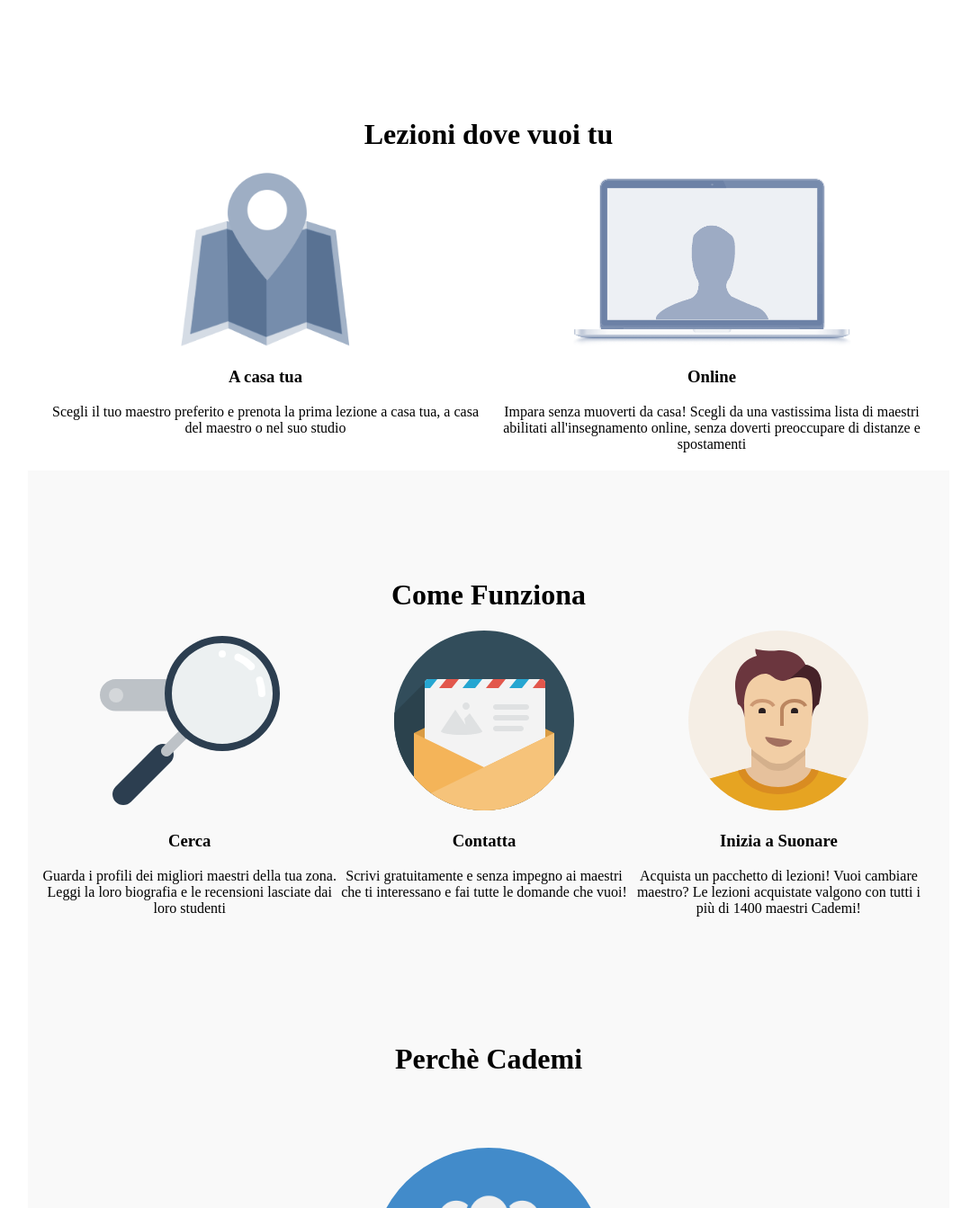
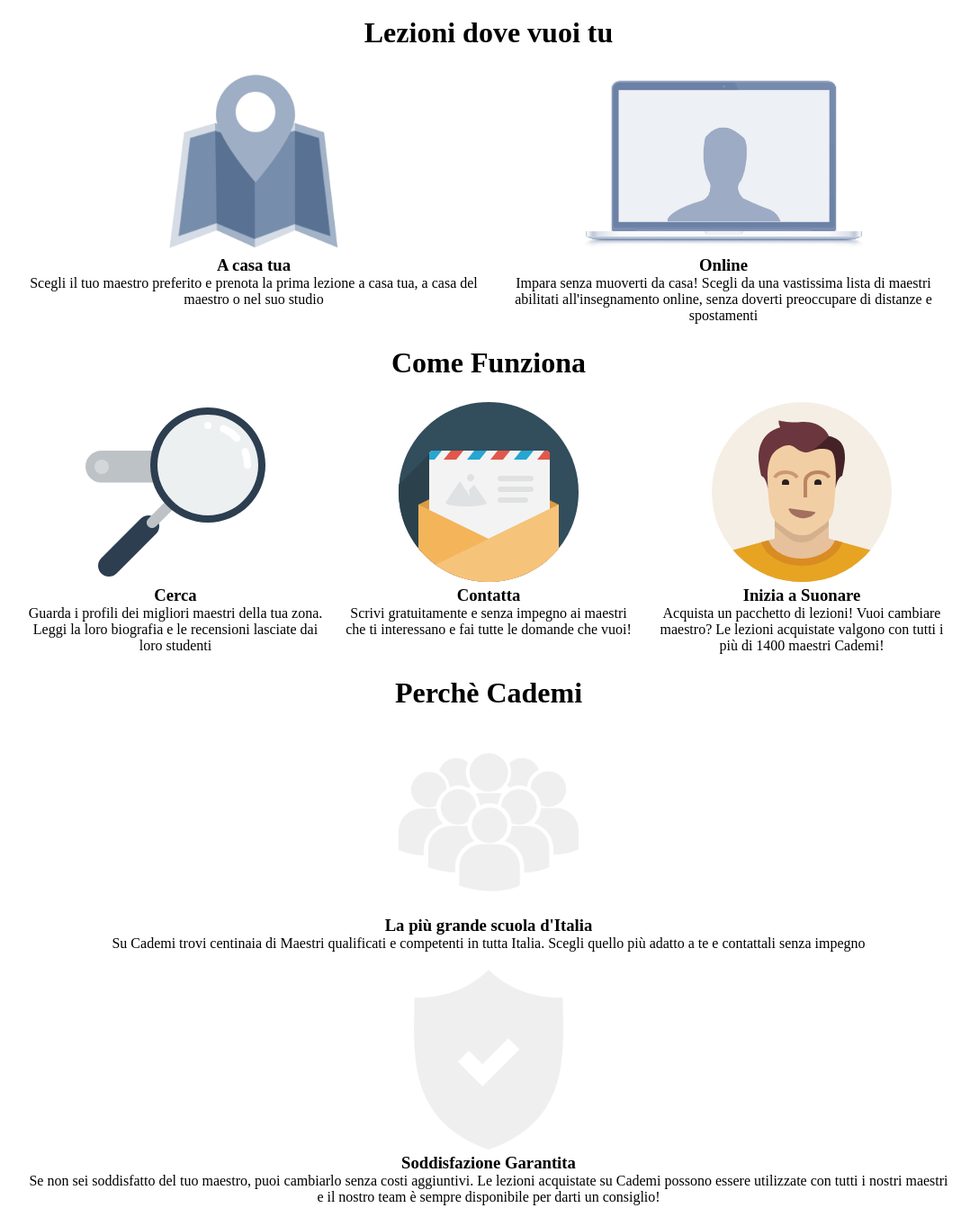
Before and after one commit to AgneseBettio/html-css-resp-wannabe-12bool, a plain HTML site: page index.html in a window 1280 px wide. Shown: the part 17-1360 px from the top of the page at 90% size, without its empty margins (97-1175 px from the left). Drawn offline with Linux system fonts and the light colour scheme.

Commit message:
struttura ok aggiungere resposive h 18.00

```diff
--- a/index.html
+++ b/index.html
@@ -7,67 +7,131 @@
     <link rel="stylesheet" href="style.css">
     <title>Boolean academy</title>
   </head>
+
   <body>
     <div class="container">
-      <div id="lezioni" class="container">
-        <div class="row">
+      <div class="row">
+
+        <div class="col-12">
           <h1>Lezioni dove vuoi tu</h1>
-          <div class="left">
-            <img src="img/icon/maps.png" alt="">
+        </div>
+
+      </div>
+
+      <div class="row">
+
+        <div class="col-6">
+          <div class="wrap">
+
+            <img src="img/icon/maps.png" alt="location map">
             <h3>A casa tua</h3>
-            Scegli il tuo maestro preferito e prenota la prima lezione a casa tua, a casa del maestro o nel suo studio
+            <p>Scegli il tuo maestro preferito e prenota la prima lezione a casa tua, a casa del maestro o nel suo studio</p>
+
           </div>
-          <div class="right">
-            <img src="img/icon/screen.png" alt="">
+        </div>
+
+        <div class="col-6">
+          <div class="wrap">
+
+            <img src="img/icon/screen.png" alt="computer">
             <h3>Online</h3>
-            Impara senza muoverti da casa! Scegli da una vastissima lista di maestri abilitati all'insegnamento online, senza doverti preoccupare di distanze e spostamenti
+            <p>Impara senza muoverti da casa! Scegli da una vastissima lista di maestri abilitati all'insegnamento online, senza doverti preoccupare di distanze e spostamenti</p>
+
+          </div>
+        </div>
+
+      </div>
+
+      <div class="row">
+        <div class="col-12">
+          <h1>Come Funziona</h1>
+        </div>
+      </div>
+
+      <div class="row">
+        <div class="col-4">
+
+          <div class="wrap">
+
+            <img src="img/search.svg" alt="">
+            <h3>Cerca</h3>
+            <p>Guarda i profili dei migliori maestri della tua zona. Leggi la loro biografia e le recensioni lasciate dai loro studenti</p>
+
+          </div>
+        </div>
+
+        <div class="col-4">
+          <div class="wrap">
+
+            <img src="img/letter.svg" alt="">
+            <h3>Contatta</h3>
+            <p>Scrivi gratuitamente e senza impegno ai maestri che ti interessano e fai tutte le domande che vuoi!</p>
+
+          </div>
+        </div>
+
+        <div class="col-4">
+          <div class="wrap">
+
+            <img src="img/male.svg" alt="">
+            <h3>Inizia a Suonare</h3>
+            <p>  Acquista un pacchetto di lezioni! Vuoi cambiare maestro? Le lezioni acquistate valgono con tutti i più di 1400 maestri Cademi!</p>
+
+          </div>
+        </div>
+
+      </div>
+
+      <div class="row">
+
+        <div class="col-12">
+          <h1>Perchè Cademi</h1>
+        </div>
+
+      </div>
+
+      <div class="row">
+        <div class="col-12">
+
+          <div class="wrap">
+            <img src="img/icon/profile.png" alt="">
+            <h3>La più grande scuola d'Italia</h3>
+            <p>Su Cademi trovi centinaia di Maestri qualificati e competenti in tutta Italia. Scegli quello più adatto a te e contattali senza impegno</p>
+
           </div>
         </div>
       </div>
 
-      <div id="steps" class="container grey">
-        <div class="row">
-          <h1>Come Funziona</h1>
-          <div class="left">
-            <img src="img/search.svg" alt="">
-            <h3>Cerca</h3>
-            Guarda i profili dei migliori maestri della tua zona. Leggi la loro biografia e le recensioni lasciate dai loro studenti
-          </div>
-          <div class="central">
-            <img src="img/letter.svg" alt="">
-            <h3>Contatta</h3>
-            Scrivi gratuitamente e senza impegno ai maestri che ti interessano e fai tutte le domande che vuoi!
-          </div>
-          <div class="right">
-            <img src="img/male.svg" alt="">
-            <h3>Inizia a Suonare</h3>
-            Acquista un pacchetto di lezioni! Vuoi cambiare maestro? Le lezioni acquistate valgono con tutti i più di 1400 maestri Cademi!
+      <div class="row">
+
+        <div class="col-12">
+          <div class="wrap">
+
+
+            <img src="img/icon/secure.png" alt="">
+            <h3>Soddisfazione Garantita</h3>
+            <p>Se non sei soddisfatto del tuo maestro, puoi cambiarlo senza costi aggiuntivi. Le lezioni acquistate su Cademi possono essere utilizzate con tutti i nostri maestri e il nostro team è sempre disponibile per darti un consiglio!</p>
+
+
           </div>
         </div>
       </div>
 
-      <div id="why" class="container grey">
-        <div class="row">
-          <h1>Perchè Cademi</h1>
-          <div class="first">
-            <img src="img/icon/profile.png" alt="">
-            <h3>La più grande scuola d'Italia</h3>
-            Su Cademi trovi centinaia di Maestri qualificati e competenti in tutta Italia. Scegli quello più adatto a te e contattali senza impegno
-            <hr>
-          </div>
-          <div class="second">
-            <img src="img/icon/secure.png" alt="">
-            <h3>Soddisfazione Garantita</h3>
-            Se non sei soddisfatto del tuo maestro, puoi cambiarlo senza costi aggiuntivi. Le lezioni acquistate su Cademi possono essere utilizzate con tutti i nostri maestri e il nostro team è sempre disponibile per darti un consiglio!
-            <hr>
-          </div>
-          <div class="third">
+      <div class="row">
+
+
+        <div class="col-12">
+          <div class="wrap">
+
             <img src="img/icon/flex.png" alt="">
             <h3>Flessibile e Conveniente</h3>
-            Cademi non ha alcun costo d’iscrizione a differenza delle scuole di musica tradizionali. Inoltre, sei tu a scegliere dove fare lezione e gli orari delle tue lezioni.
+            <p>   Cademi non ha alcun costo d’iscrizione a differenza delle scuole di musica tradizionali. Inoltre, sei tu a scegliere dove fare lezione e gli orari delle tue lezioni.</p>
+
           </div>
+
         </div>
       </div>
+
     </div>
   </body>
 </html>
--- a/style.css
+++ b/style.css
@@ -1,42 +1,68 @@
-.row {
+
+  *{
+    margin: 0;
+    padding: 0;
+    box-sizing: border-box;
+  }
+  .container .row  .wrap{
+    margin-top:10px;
+    margin-bottom: 10px;
+  }
+  .container h1{
+    text-align: center;
+    margin-top:15px;
+    margin-bottom:15px;
+  }
+  .container .row  .wrap>img{
+    height: 200px;
+    margin: auto;
+    position: relative;
+    left: 50%;
+    transform: translateX(-50%);
+  }
+  .container .row  .wrap>*{
+    text-align: center;
+  }
+
+/* .row {
   width: 992px;
   margin-left: auto;
   margin-right: auto;
   margin-top: 100px;
-}
+} */
 
 /* BLOCCO LEZIONI */
-#lezioni .row>.left,
+/* #lezioni .row>.left,
 #lezioni .row>.right {
   width: 50%;
   float: left;
-}
+} */
 
-#lezioni .row img {
+/* #lezioni .row img { */
   /* per centrare orizzontalmente */
-  display: block;
+  /* display: block;
   margin-right: auto;
   margin-left: auto;
-}
+} */
 
-#lezioni {
+/* #lezioni {
   text-align: center;
-}
+} */
 
 /* BLOCCO STEPS */
-#steps .row>.left,
+/* #steps .row>.left,
 #steps .row>.central,
 #steps .row>.right {
   float: left;
   width: 33%;
-}
+} */
 
-#steps {
+/* #steps {
   text-align: center;
-}
+} */
 
 /* BLOCCO PERCHE */
-#why {
+/* #why {
   text-align: center;
 }
 
@@ -51,34 +77,34 @@
   background-color: #428bca;
   border-radius: 50%;
   padding: 30px;
-}
+} */
 
 /* COMMON */
-.row::after {
+/* .row::after {
   content: '';
   display: table;
   clear: both;
-}
+} */
 
-.container.grey {
+/* .container.grey {
   background-color: #f9f9f9;
-}
+} */
 
-img {
-  height: 200px;
-}
 
-.clear {
+
+/* .clear {
   clear: both;
   display: inline-block;
 }
+@media all and (min-width: 992px){
+  img{
+    height: 200px;
+    width: auto;
+  }
+} */
 
 /* @media screen and (max-width:420px){
-  *{
-    margin: 0;
-    padding: 0;
-    box-sizing: border-box;
-  }
+
   /* GENERICO */
   /* .container{
    margin:auto;
```
